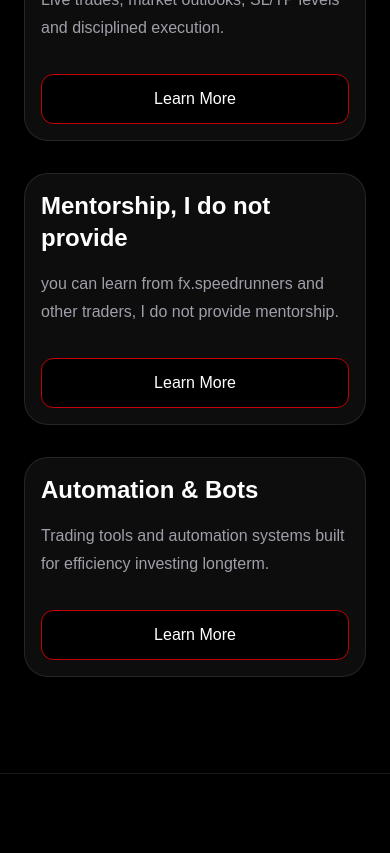
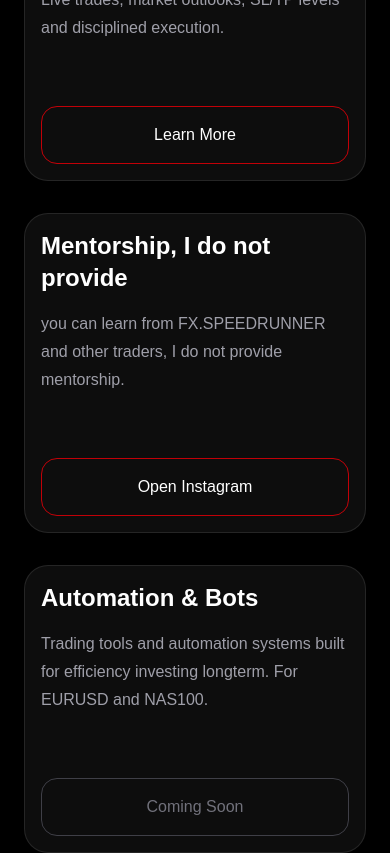
Before and after one commit to redcrabicefx/redcrabice-website, a Next.js app: page / in a window 390 px wide. Shown: the part 1660-2513 px from the top of the page. Built offline with nearby package versions, Linux system fonts and the light colour scheme.

Commit message:
mobile responsive update

```diff
--- a/app/page.tsx
+++ b/app/page.tsx
@@ -1,19 +1,34 @@
+"use client"
+
+import { useState } from "react"
+
 export default function RedCrabIceWebsite() {
+
+  const [openImage, setOpenImage] = useState(false)
+
 const services = [
   {
-      title: 'Signal Group',
-      description: 'Live trades, market outlooks, SL/TP levels and disciplined execution.',
-      link: '#signals',
+    title: "Signal Group",
+    description:
+      "Live trades, market outlooks, SL/TP levels and disciplined execution.",
+    link: "#signals",
+    button: "Learn More",
   },
+
   {
-      title: 'Mentorship, I do not provide',
-      description: 'you can learn from fx.speedrunners and other traders, I do not provide mentorship.',
-      link: '#mentorship',
+    title: "Mentorship, I do not provide",
+    description:
+      "you can learn from FX.SPEEDRUNNER and other traders, I do not provide mentorship.",
+    link: "https://www.instagram.com/fx.speedrunner/",
+    button: "Open Instagram",
   },
+
   {
-      title: 'Automation & Bots',
-      description: 'Trading tools and automation systems built for efficiency investing longterm.',
-      link: '#bots',
+    title: "Automation & Bots",
+    description:
+      "Trading tools and automation systems built for efficiency investing longterm. For EURUSD and NAS100.",
+    link: "#",
+    button: "Coming Soon",
   },
 ]
 
@@ -125,9 +140,20 @@
                   {service.description}
                 </p>
 
-                <a href={service.link}>
-  <button className="w-full bg-black border border-red-700 rounded-xl py-3 hover:bg-red-700 transition">
-    Learn More
+                <a
+  href={service.link}
+  target={service.link.startsWith("http") ? "_blank" : "_self"}
+  rel="noopener noreferrer"
+>
+  <button
+    className={`mt-8 w-full py-4 rounded-2xl border transition ${
+      service.button === "Coming Soon"
+        ? "border-zinc-700 text-zinc-500 cursor-not-allowed"
+        : "border-red-700 hover:bg-red-700"
+    }`}
+    disabled={service.button === "Coming Soon"}
+  >
+    {service.button}
   </button>
 </a>
               </div>
@@ -167,13 +193,28 @@
 </a>
           </div>
 
-          <div className="border border-dashed border-red-700 rounded-3xl h-[250px] md:h-[400px] overflow-hidden bg-white/5">
+          <div
+  className="border border-dashed border-red-700 rounded-3xl h-[250px] md:h-[400px] overflow-hidden bg-white/5 cursor-pointer"
+  onClick={() => setOpenImage(true)}
+>
   <img
     src="/telegram-proof.jpg"
     alt="Telegram Proof"
     className="w-full h-full object-cover hover:scale-105 transition duration-500"
   />
 </div>
+
+{openImage && (
+  <div
+    className="fixed inset-0 bg-black/90 z-50 flex items-center justify-center p-6"
+    onClick={() => setOpenImage(false)}
+  >
+    <img
+      src="/telegram-proof.jpg"
+      alt="Expanded"
+      className="max-w-full max-h-full rounded-2xl"
+    />
+  </div>)}
         </div>
       </section>
 
```
Lines whose indentation alone changed are shown as unchanged.
